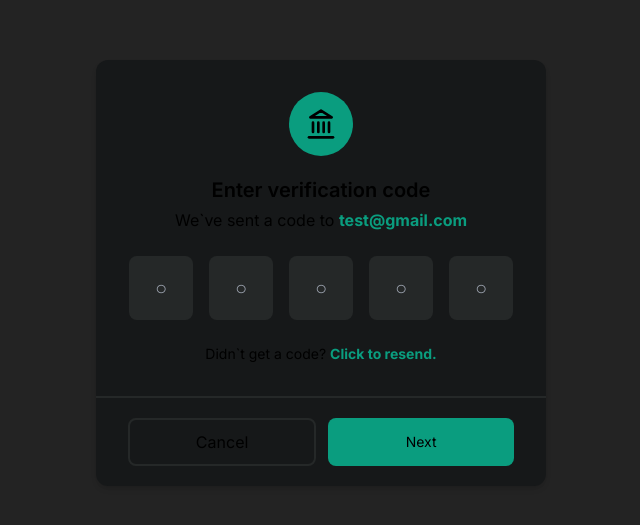
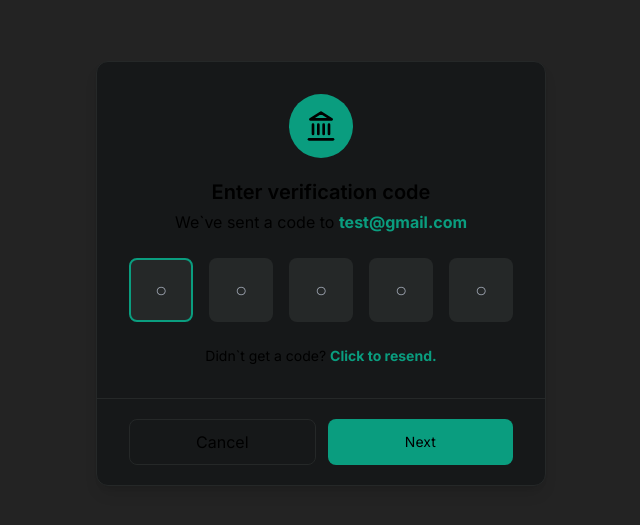
Before and after one commit to andersoww/ui-components, a Next.js app: page / in a window 1280 px wide. Shown: the part 127-652 px from the top of the page, without its empty margins (319-959 px from the left). Built offline with nearby package versions, Linux system fonts and the light colour scheme.

Commit message:
Fix:referer OTP

```diff
--- a/src/components/Otp/components/OtpInput.tsx
+++ b/src/components/Otp/components/OtpInput.tsx
@@ -4,14 +4,13 @@ import { ClientOnly } from "@/components/ClientOnly";
 import clsx from "clsx";
 import {
   ChangeEvent,
+  ClipboardEvent,
   InputHTMLAttributes,
+  KeyboardEvent,
   forwardRef,
-  KeyboardEvent,
-  ClipboardEvent,
 } from "react";
 
 interface IOtpInput extends InputHTMLAttributes<HTMLInputElement> {
-  OtpRef?: HTMLInputElement[] | null;
   index?: number;
   onChangeOtp?: (e: ChangeEvent, index?: number) => void;
   onKeyUpChangeOtp?: (
@@ -23,15 +22,7 @@ interface IOtpInput extends InputHTMLAttributes<HTMLInputElement> {
 
 const OtpInput = forwardRef<HTMLInputElement, IOtpInput>(
   (
-    {
-      className,
-      index,
-      OtpRef,
-      onKeyUpChangeOtp,
-      onChangeOtp,
-      onPasteOtp,
-      ...rest
-    },
+    { className, index, onKeyUpChangeOtp, onChangeOtp, onPasteOtp, ...rest },
     ref
   ) => {
     return (
@@ -41,13 +32,14 @@ const OtpInput = forwardRef<HTMLInputElement, IOtpInput>(
         }
       >
         <input
+          autoFocus={index === 0}
           type="tel"
           className={clsx(
-            "w-16 h-16 rounded-lg bg-[#252828] text-xl text-center appearance-none",
+            "w-16 h-16 rounded-lg bg-[#252828] text-xl text-center appearance-none hover:border-2 border-[#0a9d7f] transition-all hover:cursor-pointer outline-none focus:border-2",
             className
           )}
           maxLength={1}
-          ref={(referer) => OtpRef?.push(referer as HTMLInputElement)}
+          ref={ref}
           onChange={(e) => onChangeOtp && onChangeOtp(e, index)}
           onKeyDown={(e) => onKeyUpChangeOtp && onKeyUpChangeOtp(e, index)}
           onPaste={onPasteOtp}
--- a/src/components/Otp/components/OtpRoot.tsx
+++ b/src/components/Otp/components/OtpRoot.tsx
@@ -1,4 +1,5 @@
 "use client";
+
 import clsx from "clsx";
 import {
   ChangeEvent,
@@ -9,6 +10,7 @@ import {
   ReactElement,
   cloneElement,
   useCallback,
+  useEffect,
   useRef,
   useState,
 } from "react";
@@ -33,10 +35,6 @@ function OtpRoot({ className, children, handleSubmitOtp }: IOtpRoot) {
       const { target } = e;
 
       e.target.value = e.target.value.replace(/[^0-9]/g, "");
-
-      if (target.value) {
-        console.log(target.value);
-      }
 
       const aux = [...otp];
 
@@ -77,7 +75,7 @@ function OtpRoot({ className, children, handleSubmitOtp }: IOtpRoot) {
 
         const aux = pasteText.map((val, index) => {
           if (otpBoxReference.current[index]) {
-            otpBoxReference.current[index].value = val;
+            return (otpBoxReference.current[index].value = val);
           }
         });
 
@@ -91,11 +89,13 @@ function OtpRoot({ className, children, handleSubmitOtp }: IOtpRoot) {
     <div className={clsx("flex gap-4", className)}>
       {dataElement.map((child, index) => {
         return cloneElement(child, {
-          OtpRef: otpBoxReference.current,
           index,
           onKeyUpChangeOtp,
           onChangeOtp,
           onPasteOtp,
+          ref: (referer: HTMLInputElement) => {
+            return (otpBoxReference.current[index] = referer);
+          },
         });
       })}
     </div>
--- a/src/components/Otp/example.tsx
+++ b/src/components/Otp/example.tsx
@@ -6,7 +6,7 @@ import { Landmark } from "lucide-react";
 function ExampleOTP() {
   return (
     <main className="flex min-h-screen flex-col items-center bg-[#232323] w-screen justify-center">
-      <div className="w-[450px] bg-[#161819] rounded-xl shadow-md flex flex-col gap-4">
+      <div className="w-[450px] bg-[#161819] rounded-xl shadow-lg flex flex-col gap-4 border border-[#252828]">
         <div className="flex flex-col gap-1 p-8 pb-0 items-center">
           <div className="w-16 h-16 bg-[#0a9d7f] justify-center flex items-center rounded-full mb-4">
             <Landmark className="w-8 h-8" />
@@ -42,10 +42,10 @@ function ExampleOTP() {
             </span>
           </p>
 
-          <div className="w-full flex justify-between gap-3 border-t-2 px-8 py-5 border-[#252828]">
+          <div className="w-full flex justify-between gap-3 border-t px-8 py-5 border-[#252828]">
             <button
               type="button"
-              className="w-full border-2 rounded-lg border-[#252828] px-6 py-2.5"
+              className="w-full border rounded-lg border-[#252828] px-6 py-2.5"
             >
               Cancel
             </button>
--- a/src/styles/tailwindStyles.css
+++ b/src/styles/tailwindStyles.css
@@ -592,6 +592,10 @@ video {
   z-index: 60;
 }
 
+.mb-4 {
+  margin-bottom: 1rem;
+}
+
 .mb-\[72px\] {
   margin-bottom: 72px;
 }
@@ -602,10 +606,6 @@ video {
 
 .mt-14 {
   margin-top: 3.5rem;
-}
-
-.mb-4 {
-  margin-bottom: 1rem;
 }
 
 .block {
@@ -652,6 +652,10 @@ video {
   height: 1.25rem;
 }
 
+.h-8 {
+  height: 2rem;
+}
+
 .h-9 {
   height: 2.25rem;
 }
@@ -675,14 +679,6 @@ video {
 
 .h-full {
   height: 100%;
-}
-
-.h-10 {
-  height: 2.5rem;
-}
-
-.h-8 {
-  height: 2rem;
 }
 
 .max-h-\[150px\] {
@@ -741,6 +737,10 @@ video {
   width: 1.25rem;
 }
 
+.w-8 {
+  width: 2rem;
+}
+
 .w-9 {
   width: 2.25rem;
 }
@@ -751,6 +751,10 @@ video {
 
 .w-\[446px\] {
   width: 446px;
+}
+
+.w-\[450px\] {
+  width: 450px;
 }
 
 .w-fit {
@@ -764,26 +768,6 @@ video {
 
 .w-screen {
   width: 100vw;
-}
-
-.w-\[400px\] {
-  width: 400px;
-}
-
-.w-\[500px\] {
-  width: 500px;
-}
-
-.w-\[450px\] {
-  width: 450px;
-}
-
-.w-10 {
-  width: 2.5rem;
-}
-
-.w-8 {
-  width: 2rem;
 }
 
 .max-w-\[500px\] {
@@ -880,10 +864,6 @@ video {
   gap: 2rem;
 }
 
-.gap-2 {
-  gap: 0.5rem;
-}
-
 .overflow-auto {
   overflow: auto;
 }
@@ -950,13 +930,19 @@ video {
   border-top-width: 1px;
 }
 
-.border-t-2 {
-  border-top-width: 2px;
+.border-\[\#0a9d7f\] {
+  --tw-border-opacity: 1;
+  border-color: rgb(10 157 127 / var(--tw-border-opacity));
 }
 
 .border-\[\#21262d\] {
   --tw-border-opacity: 1;
   border-color: rgb(33 38 45 / var(--tw-border-opacity));
+}
+
+.border-\[\#252828\] {
+  --tw-border-opacity: 1;
+  border-color: rgb(37 40 40 / var(--tw-border-opacity));
 }
 
 .border-\[\#303030\] {
@@ -977,11 +963,6 @@ video {
 .border-zinc-300 {
   --tw-border-opacity: 1;
   border-color: rgb(212 212 216 / var(--tw-border-opacity));
-}
-
-.border-\[\#252828\] {
-  --tw-border-opacity: 1;
-  border-color: rgb(37 40 40 / var(--tw-border-opacity));
 }
 
 .bg-\[\#0a9d7f\] {
@@ -1088,11 +1069,6 @@ video {
   background-color: rgb(250 250 250 / var(--tw-bg-opacity));
 }
 
-.bg-\[\#00ff5e\] {
-  --tw-bg-opacity: 1;
-  background-color: rgb(0 255 94 / var(--tw-bg-opacity));
-}
-
 .p-1 {
   padding: 0.25rem;
 }
@@ -1128,19 +1104,14 @@ video {
   padding-right: 1.5rem;
 }
 
+.px-8 {
+  padding-left: 2rem;
+  padding-right: 2rem;
+}
+
 .py-2 {
   padding-top: 0.5rem;
   padding-bottom: 0.5rem;
-}
-
-.py-4 {
-  padding-top: 1rem;
-  padding-bottom: 1rem;
-}
-
-.py-3 {
-  padding-top: 0.75rem;
-  padding-bottom: 0.75rem;
 }
 
 .py-2\.5 {
@@ -1148,9 +1119,9 @@ video {
   padding-bottom: 0.625rem;
 }
 
-.px-8 {
-  padding-left: 2rem;
-  padding-right: 2rem;
+.py-4 {
+  padding-top: 1rem;
+  padding-bottom: 1rem;
 }
 
 .py-5 {
@@ -1168,10 +1139,6 @@ video {
 
 .pl-6 {
   padding-left: 1.5rem;
-}
-
-.pt-4 {
-  padding-top: 1rem;
 }
 
 .text-center {
@@ -1223,6 +1190,11 @@ video {
   font-weight: 600;
 }
 
+.text-\[\#0a9d7f\] {
+  --tw-text-opacity: 1;
+  color: rgb(10 157 127 / var(--tw-text-opacity));
+}
+
 .text-\[\#828b95\] {
   --tw-text-opacity: 1;
   color: rgb(130 139 149 / var(--tw-text-opacity));
@@ -1263,16 +1235,6 @@ video {
   color: rgb(63 63 70 / var(--tw-text-opacity));
 }
 
-.text-\[\#0a9d7f\] {
-  --tw-text-opacity: 1;
-  color: rgb(10 157 127 / var(--tw-text-opacity));
-}
-
-.text-\[\#252828\] {
-  --tw-text-opacity: 1;
-  color: rgb(37 40 40 / var(--tw-text-opacity));
-}
-
 .shadow-lg {
   --tw-shadow: 0 10px 15px -3px rgb(0 0 0 / 0.1), 0 4px 6px -4px rgb(0 0 0 / 0.1);
   --tw-shadow-colored: 0 10px 15px -3px var(--tw-shadow-color), 0 4px 6px -4px var(--tw-shadow-color);
@@ -1289,6 +1251,15 @@ video {
   --tw-shadow: 0 1px 2px 0 rgb(0 0 0 / 0.05);
   --tw-shadow-colored: 0 1px 2px 0 var(--tw-shadow-color);
   box-shadow: var(--tw-ring-offset-shadow, 0 0 #0000), var(--tw-ring-shadow, 0 0 #0000), var(--tw-shadow);
+}
+
+.outline-none {
+  outline: 2px solid transparent;
+  outline-offset: 2px;
+}
+
+.outline-\[\#0a9d7f\] {
+  outline-color: #0a9d7f;
 }
 
 .filter {
@@ -1347,8 +1318,17 @@ body {
   color: rgb(113 113 122 / var(--tw-text-opacity));
 }
 
+.first\:bg-red-500:first-child {
+  --tw-bg-opacity: 1;
+  background-color: rgb(239 68 68 / var(--tw-bg-opacity));
+}
+
 .hover\:cursor-pointer:hover {
   cursor: pointer;
+}
+
+.hover\:border-2:hover {
+  border-width: 2px;
 }
 
 .hover\:border-blue-500:hover {
@@ -1379,7 +1359,15 @@ body {
   text-decoration-line: underline;
 }
 
+.focus\:border-2:focus {
+  border-width: 2px;
+}
+
 .focus\:outline-none:focus {
   outline: 2px solid transparent;
   outline-offset: 2px;
 }
+
+.active\:border-none:active {
+  border-style: none;
+}
```
